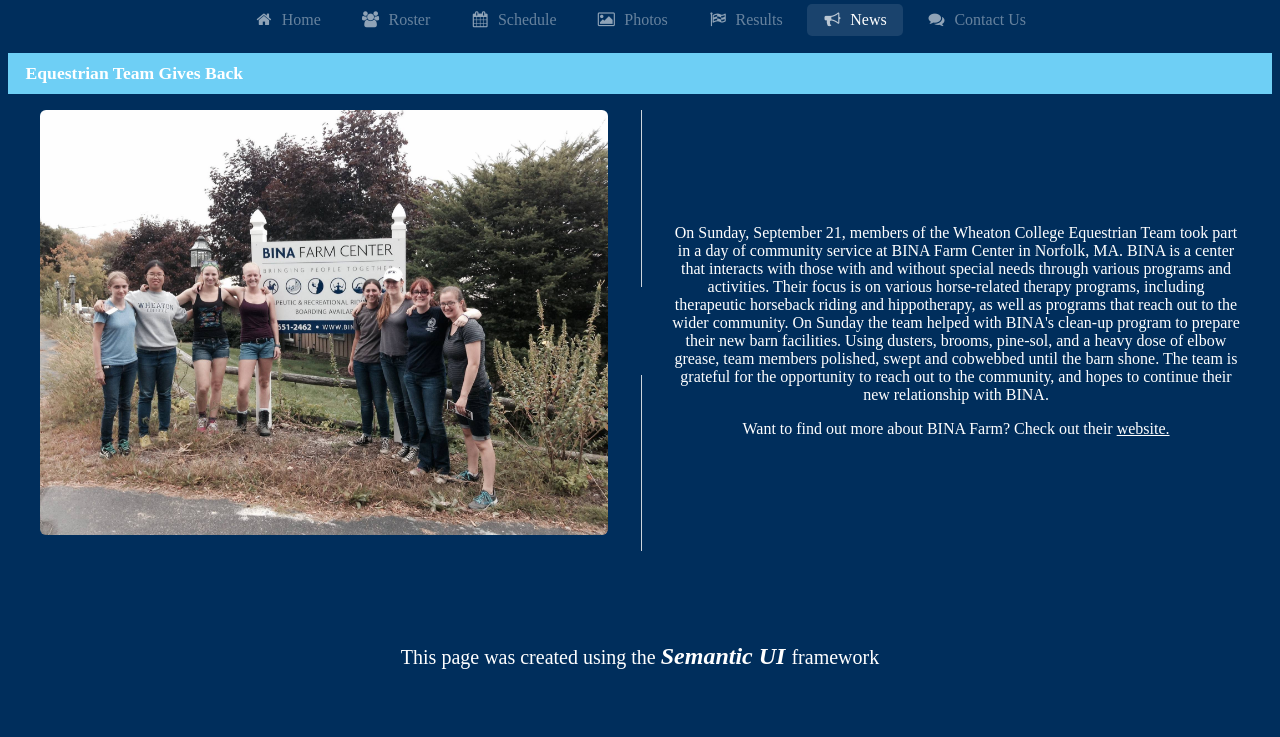
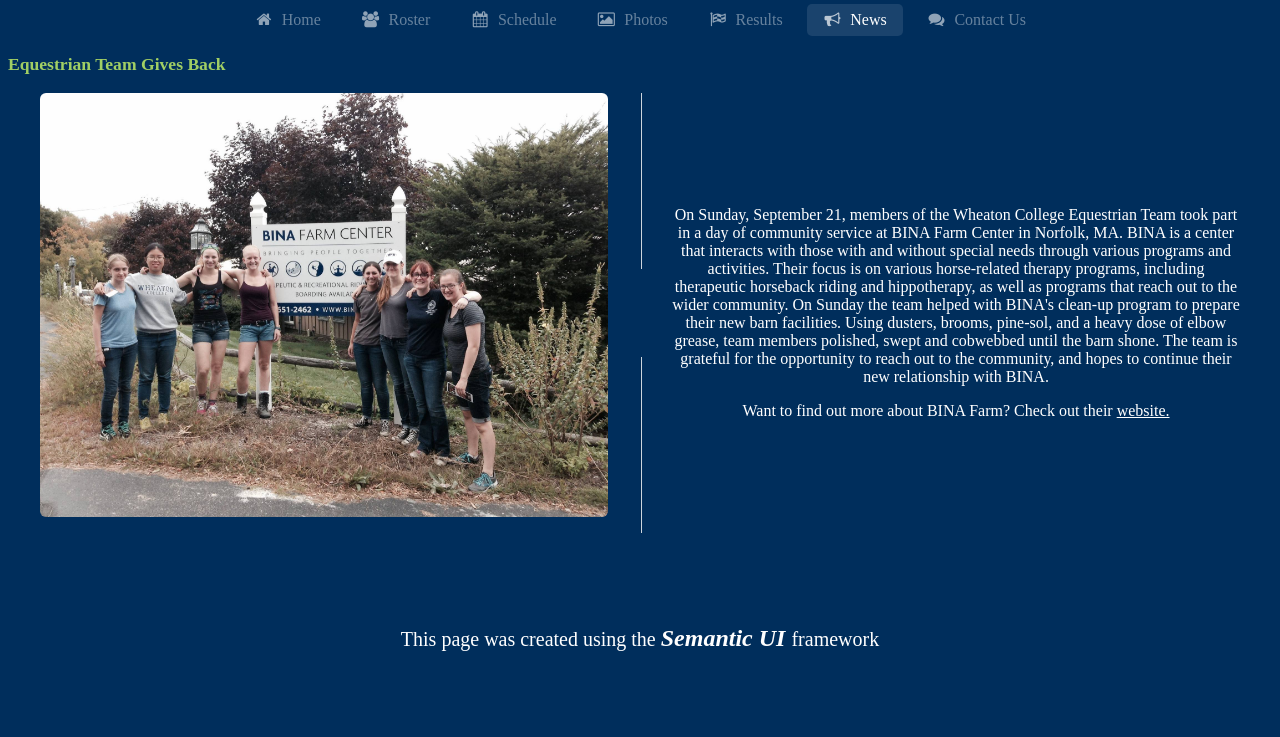
Before and after one commit to coldwellop1/equestrianevents, a plain HTML site: page news.html in a window 1280 px wide. Shown: the part 63-800 px from the top of the page. Drawn offline with nearby package versions, Linux system fonts and the light colour scheme.

Commit message:
Update news.html

```diff
--- a/news.html
+++ b/news.html
@@ -56,7 +56,7 @@ body, div, a, i{
 		</a>
 	</div>
 <!-- begin page contents -->
-	<h4 class="ui inverted blue rounded block header">
+	<h4 class="ui green header">
 		Equestrian Team Gives Back
 	</h4>
 	<div class="ui two column middle aligned relaxed grid basic segment">
```
